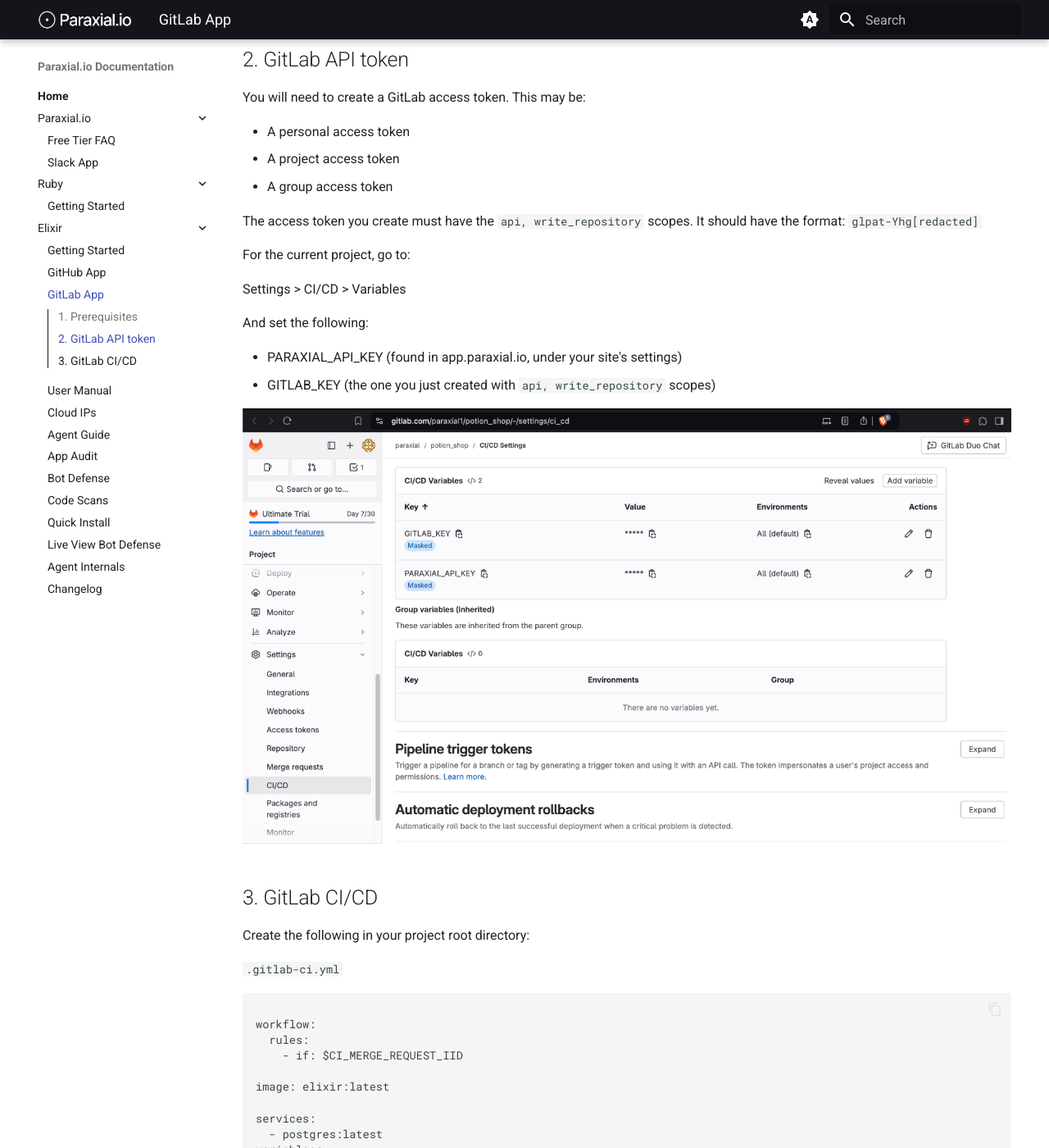
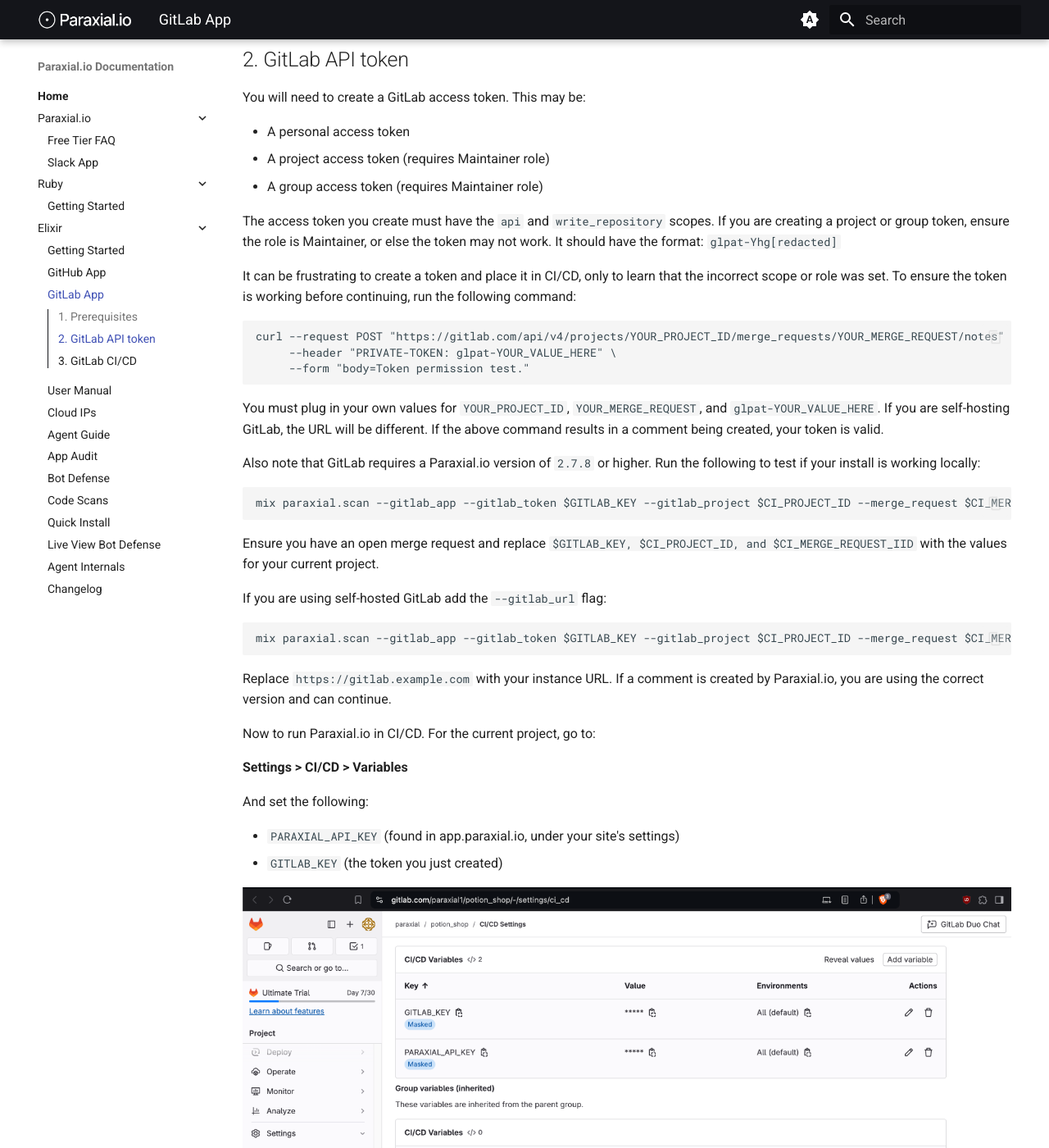
Before and after one commit to paraxialio/documentation, an MkDocs documentation site: the page built from docs/elixir/gitlab_app.md, in a window 1280 px wide and 1400 px high, scrolled down 983 px. Shown: the whole window at 82% size. Built offline with MkDocs 1.6.1 and Material for MkDocs 9.7.7, drawn with Linux system fonts in a browser that asks for light colours; some of the changed text lies outside the part shown.

Commit message:
gitlab docs, debugging access token

````diff
--- a/docs/elixir/gitlab_app.md
+++ b/docs/elixir/gitlab_app.md
@@ -18,19 +18,45 @@
 You will need to create a GitLab access token. This may be:
 
 - A personal access token
-- A project access token
-- A group access token
+- A project access token (requires Maintainer role)
+- A group access token (requires Maintainer role)
 
-The access token you create must have the `api, write_repository` scopes. It should have the format: `glpat-Yhg[redacted]`
+The access token you create must have the `api` and `write_repository` scopes. If you are creating a project or group token, ensure the role is Maintainer, or else the token may not work. It should have the format: `glpat-Yhg[redacted]`
 
-For the current project, go to:
+It can be frustrating to create a token and place it in CI/CD, only to learn that the incorrect scope or role was set. To ensure the token is working before continuing, run the following command:
 
-Settings > CI/CD > Variables
+```
+curl --request POST "https://gitlab.com/api/v4/projects/YOUR_PROJECT_ID/merge_requests/YOUR_MERGE_REQUEST/notes" \
+     --header "PRIVATE-TOKEN: glpat-YOUR_VALUE_HERE" \
+     --form "body=Token permission test."
+```
+
+You must plug in your own values for `YOUR_PROJECT_ID`, `YOUR_MERGE_REQUEST`, and `glpat-YOUR_VALUE_HERE`. If you are self-hosting GitLab, the URL will be different. If the above command results in a comment being created, your token is valid.
+
+Also note that GitLab requires a Paraxial.io version of `2.7.8` or higher. Run the following to test if your install is working locally:
+
+```
+mix paraxial.scan --gitlab_app --gitlab_token $GITLAB_KEY --gitlab_project $CI_PROJECT_ID --merge_request $CI_MERGE_REQUEST_IID
+```
+
+Ensure you have an open merge request and replace `$GITLAB_KEY, $CI_PROJECT_ID, and $CI_MERGE_REQUEST_IID` with the values for your current project.
+
+If you are using self-hosted GitLab add the `--gitlab_url` flag:
+
+```
+mix paraxial.scan --gitlab_app --gitlab_token $GITLAB_KEY --gitlab_project $CI_PROJECT_ID --merge_request $CI_MERGE_REQUEST_IID --gitlab_url https://gitlab.example.com
+```
+
+Replace `https://gitlab.example.com` with your instance URL. If a comment is created by Paraxial.io, you are using the correct version and can continue.
+
+Now to run Paraxial.io in CI/CD. For the current project, go to:
+
+**Settings > CI/CD > Variables**
 
 And set the following:
 
-- PARAXIAL_API_KEY (found in app.paraxial.io, under your site's settings)
-- GITLAB_KEY (the one you just created with `api, write_repository` scopes)
+- `PARAXIAL_API_KEY` (found in app.paraxial.io, under your site's settings)
+- `GITLAB_KEY` (the token you just created)
 
 ![gitlab_app](./assets/gl1.png)
 
@@ -41,7 +67,7 @@
 `.gitlab-ci.yml`
 
 ```
-
+# The workflow must have a merge request for Paraxial.io to comment on
 workflow:
   rules:
     - if: $CI_MERGE_REQUEST_IID
@@ -95,6 +121,8 @@
 
 If you are using the cloud version of GitLab, this flag is not needed.
 
+Now open a merge request and observe the findings from Paraxial.io:
+
 <img src="../assets/gl2.png" alt="gl" width="600"/>
 
 If no issues are found, you will get a green check comment:
````
Also changed, not shown: other parts of docs/elixir/gitlab_app.md (+4 -4 lines).
